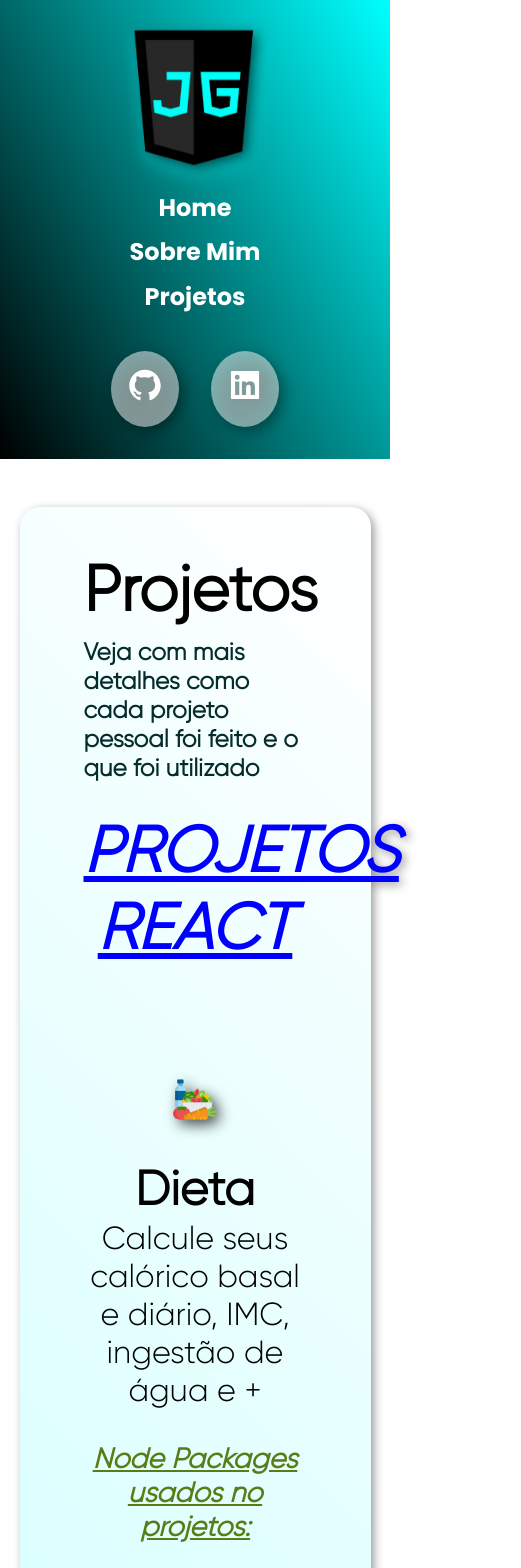
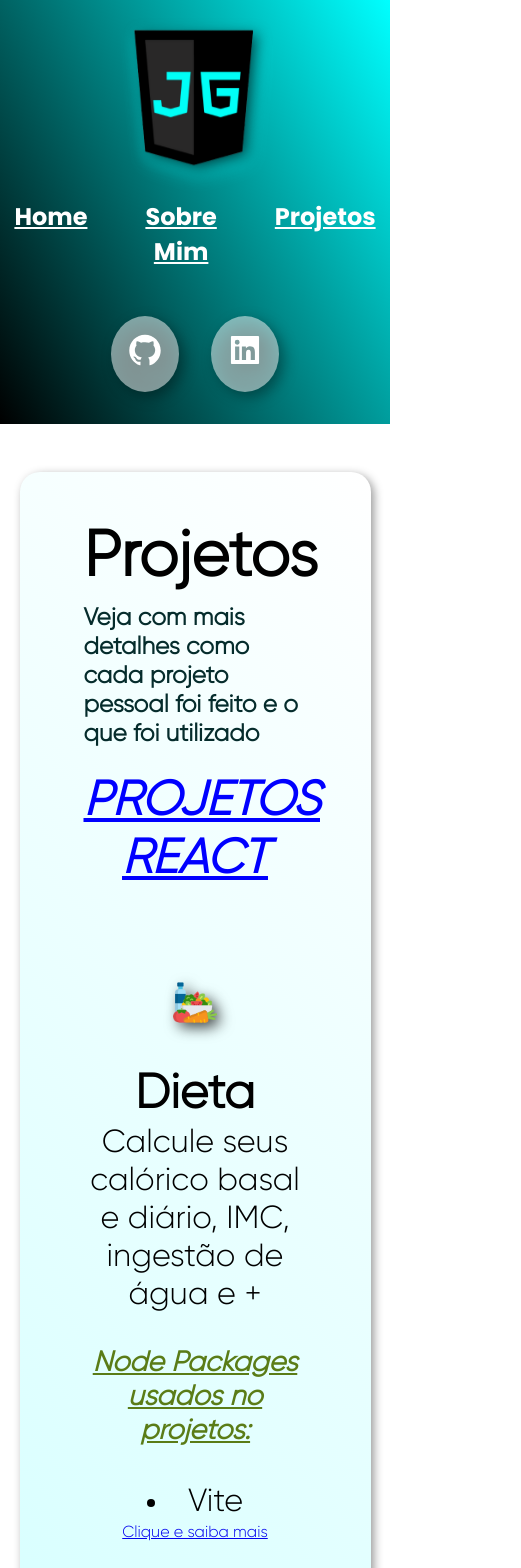
Before and after one commit to oAoj1/Portfolio, a React (Vite) app: page /projetos in a window 390 px wide. Shown: the top 1568 px of the page, 521 px wide, since content can reach past the window. Built offline with nearby package versions, Linux system fonts and the light colour scheme.

Commit message:
modificando responsivo

```diff
--- a/src/Components/Header/Header.css
+++ b/src/Components/Header/Header.css
@@ -90,12 +90,12 @@ header{
     }
 
     .menuContent{
-        flex-direction: column;
         text-align: center;
     }
 
     .menuContent li{
-        margin: 0.2em 0;
+        margin: 0.6em ;
+        text-decoration: underline;
     }
 
     .mediasContent{
--- a/src/Components/Projetos/Modelo/Modelo.css
+++ b/src/Components/Projetos/Modelo/Modelo.css
@@ -70,5 +70,10 @@
 }
 
 @media screen and (max-width:1000px){
-
+    .titulosContent{
+        font-size: 1em;
+    }
+    .tituloProjetos{
+        font-size: 3em;
+    }
 }
```
